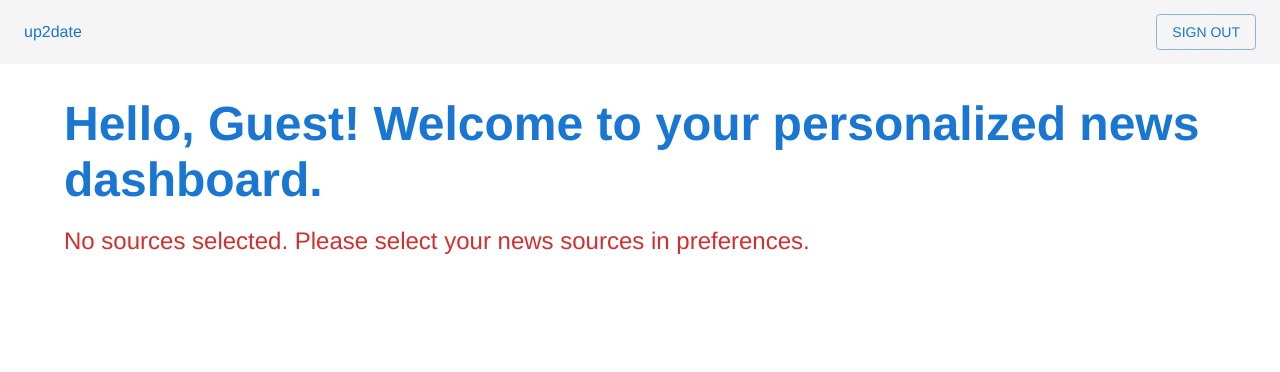
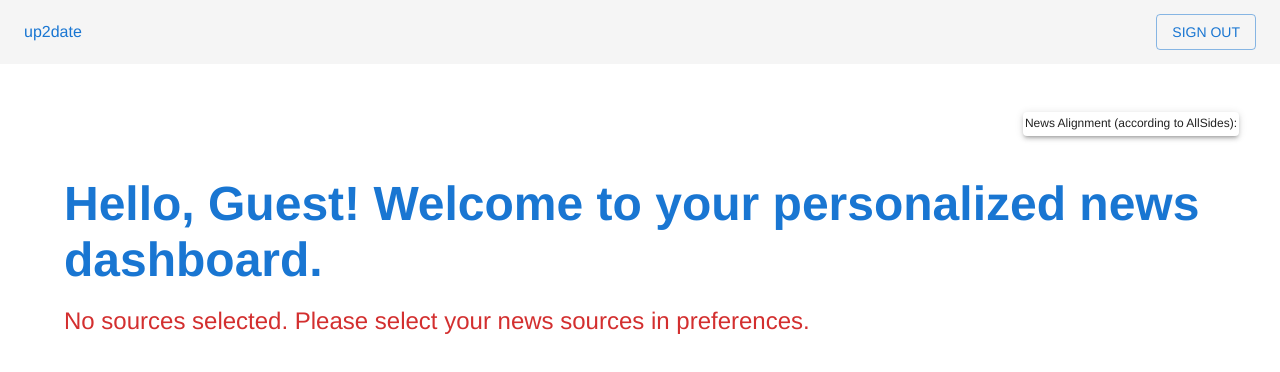
Before and after one commit to saintcyrs/178_finalproject, a React (Create React App) app in the folder client/: page /newsletter in a window 1280 px wide. Shown: the top 372 px of the page. Built offline with nearby package versions, Linux system fonts and the light colour scheme.

Commit message:
news dynamic legend alignment, green card, and tool tip of upvote/downvote

```diff
--- a/client/src/components/NewsCard/NewsCard.jsx
+++ b/client/src/components/NewsCard/NewsCard.jsx
@@ -7,6 +7,7 @@ import {
   CardActionArea,
   CardActions,
   IconButton,
+  Tooltip,
 } from "@mui/material";
 import ArrowUpwardIcon from "@mui/icons-material/ArrowUpward";
 import ArrowDownwardIcon from "@mui/icons-material/ArrowDownward";
@@ -34,7 +35,8 @@ export default function NewsCard({
       elevation={3}
       style={{
         margin: 8,
-        backgroundColor: vote === false ? "#D3D3D3" : "white", // Conditional background color
+        backgroundColor: vote === false ? "#D3D3D3" :
+        vote === true ? "#ccffcc" : "white", // Light green when upvoted
       }}
     >
       <CardActionArea
@@ -64,6 +66,7 @@ export default function NewsCard({
         </CardContent>
       </CardActionArea>
       <CardActions disableSpacing>
+      <Tooltip title="Upvote if you like the article">
         <IconButton
           onClick={handleUpvote}
           aria-label="upvote"
@@ -71,7 +74,8 @@ export default function NewsCard({
         >
           <ArrowUpwardIcon />
         </IconButton>
-        {/* <Typography variant="body2">{vote}</Typography> */}
+        </Tooltip>
+        <Tooltip title="Downvote if you dislike the article">
         <IconButton
           onClick={handleDownvote}
           aria-label="downvote"
@@ -79,6 +83,7 @@ export default function NewsCard({
         >
           <ArrowDownwardIcon />
         </IconButton>
+        </Tooltip>
       </CardActions>
     </Card>
   );
--- a/client/src/pages/NewsletterPage.jsx
+++ b/client/src/pages/NewsletterPage.jsx
@@ -8,6 +8,7 @@ import "slick-carousel/slick/slick-theme.css";
 import ArrowBackIcon from "@mui/icons-material/ArrowBack";
 import ArrowForwardIcon from "@mui/icons-material/ArrowForward";
 import { fontSize, styled } from "@mui/system";
+import { Paper, Chip, Stack } from '@mui/material';
 
 // This creates a global style that overrides the slick slider arrows
 const GlobalStyle = styled("div")(({ theme }) => ({
@@ -97,19 +98,61 @@ function NewsletterPage() {
       },
     ],
   };
+  const LegendChip = styled(Chip)(({ theme, bgcolor }) => ({
+    margin: theme.spacing(0.5),
+    backgroundColor: bgcolor,
+    color: theme.palette.getContrastText(bgcolor),
+  }));
+  const sourceAlignments = {
+    "NBC News": "Tends to be liberally-aligned",
+    "AP News": "Tends to be neutrally-aligned",
+    "Fox News": "Tends to be conservatively-aligned",
+  };
+
+  const legendItems = selectedSources
+  .filter(source => sourceAlignments.hasOwnProperty(source))
+  .map(source => ({
+    source,
+    alignment: sourceAlignments[source]
+  }));
 
   return (
     <>
       <MyAppBar />
-      <Container maxWidth="lg" sx={{ mt: 4 }}>
+      <Container maxWidth="lg" sx={{ mt: 4, position: 'relative', pt: 10 }}>
+        {/* Add padding-top to the container to push content down so the legend does not overlap */}
         <Typography
           variant="h3"
           gutterBottom
-          sx={{ fontWeight: "bold", color: "primary.main" }}
+          sx={{ fontWeight: "bold", color: "primary.main", position: 'relative', zIndex: 2 }}
         >
           Hello, {firstName}! Welcome to your personalized news dashboard.
         </Typography>
+        <Paper elevation={3} sx={{ position: 'absolute', top: 16, right: 1, padding: '2px', zIndex: 5 }}>
+          <Stack direction="column" spacing={0.5}>
+            <Typography variant="caption" gutterBottom>
+              News Alignment (according to AllSides):
+            </Typography>
+            {legendItems.map(({ source, alignment }) => (
+              <LegendChip
+                key={source}
+                label={`${source}: ${alignment}`}
+                size="small" // Smaller chip size
+                bgcolor={
+                  alignment.includes('liberally') ? '#1565c0' : // Blue
+                  alignment.includes('conservatively') ? '#d32f2f' : // Red
+                  '#ffffff' // White
+                }
+                sx={{
+                  border: alignment.includes('neutrally') ? '1px solid black' : 'none',
+                  fontSize: '0.75rem' // Smaller font size
+                }}
+              />
+            ))}
+          </Stack>
+        </Paper>
         {selectedSources.length > 0 ? (
+          <>
           <GlobalStyle>
             <Slider {...settings}>
               {selectedSources.map((source, index) => (
@@ -119,6 +162,7 @@ function NewsletterPage() {
               ))}
             </Slider>
           </GlobalStyle>
+          </>
         ) : (
           <Typography variant="h5" sx={{ color: "error.main", mt: 2 }}>
             No sources selected. Please select your news sources in preferences.
```
